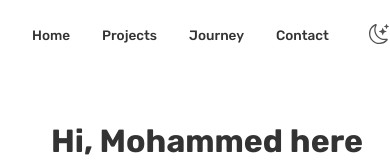
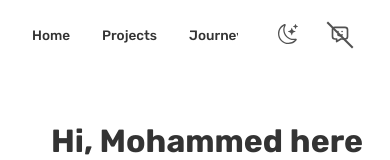
Before and after one commit to MohammedPathariya/MyPortfolio, a React (Create React App) app in the folder frontend/: page / in a window 390 px wide. Shown: the top 160 px of the page. Built offline with nearby package versions, Linux system fonts and the light colour scheme.

Commit message:
Added a scrolable feature to the header to accomodate smaller phones, still showing the chat widgit icon

```diff
--- a/frontend/src/components/Header.css
+++ b/frontend/src/components/Header.css
@@ -21,7 +21,7 @@
 .header-container {
   max-width: 1600px;
   width: 100%;
-  height: 100%;                /* match the 72px header */
+  height: 100%; /* match the 72px header */
   margin: 0 auto;
   display: flex;
   justify-content: center;
@@ -67,16 +67,14 @@
   padding: 0.5rem;
   cursor: pointer;
   color: var(--text-color);
-  /* UPDATED: Increased opacity to make icons darker/more prominent */
   opacity: 0.85;
   transition: opacity 0.2s, color 0.2s;
   position: relative;
-  outline: none; /* Removes the blue browser border on click/focus */
+  outline: none;
 }
 
-/* NEW: Specific adjustment for the sun icon in dark mode for visual balance */
 .dark .theme-toggle {
-  font-size: 1.6rem; /* Slightly larger to match the chat icon's visual weight */
+  font-size: 1.6rem;
 }
 
 .theme-toggle:hover,
@@ -85,34 +83,24 @@
   color: var(--accent-color);
 }
 
-/* Defines the initial state and transition for the strikethrough line */
 .chat-toggle::after {
   content: '';
   position: absolute;
-
-  /* --- Centering Logic --- */
   left: 50%;
-  /* Nudge the line slightly above the true vertical center for better visual balance. */
   top: 48%;
-
-  /* --- Sizing --- */
   width: 80%;
   height: 2px;
   background: currentColor;
-
-  /* --- Transformation & Animation --- */
   transform: translate(-50%, -50%) rotate(45deg) scaleX(0);
   transform-origin: center;
   opacity: 0;
   transition: transform 0.3s cubic-bezier(0.68, -0.55, 0.27, 1.55), opacity 0.2s ease-out;
 }
 
-/* Defines the final state of the line when the 'strikethrough' class is active */
 .chat-toggle.strikethrough::after {
   opacity: 1;
   transform: translate(-50%, -50%) rotate(45deg) scaleX(1);
 }
-
 
 /*──────────────────────────────────────────────────────────────────────────
    Push page content below fixed header
@@ -122,11 +110,11 @@ body {
 }
 
 /*──────────────────────────────────────────────────────────────────────────
-   Responsive tweaks: just shrink text slightly
+   Responsive tweaks: tablets
 ──────────────────────────────────────────────────────────────────────────*/
 @media (max-width: 768px) {
   .header-container {
-    gap: 1rem;  /* much smaller on tablets & phones */
+    gap: 1rem;
   }
   .nav-links a {
     font-size: 0.85rem;
@@ -135,30 +123,43 @@ body {
   .chat-toggle {
     font-size: 1.25rem;
   }
-  /* NEW: Also adjust the sun icon on mobile to keep it balanced */
   .dark .theme-toggle {
     font-size: 1.35rem;
   }
 }
 
-@media (max-width: 768px) {
-  /* Pack everything up against the left */
+/*──────────────────────────────────────────────────────────────────────────
+   Responsive tweaks: small phones (e.g. iPhone 12 Pro)
+──────────────────────────────────────────────────────────────────────────*/
+@media (max-width: 420px) {
   .header-container {
-    justify-content: flex-start;
-    position: fixed
+    gap: 0.75rem;
+    justify-content: space-between;
+    padding: 0 0.75rem;
+    flex-wrap: nowrap; /* Prevent wrapping */
   }
 
-  /* Put a small gap between the links and the toggles */
+  .nav-links {
+    gap: 1rem;
+    flex: 1;
+    justify-content: flex-start;
+    flex-wrap: nowrap;
+    overflow-x: auto; /* Optional: allow horizontal scroll if needed */
+  }
+
+  .nav-links a {
+    font-size: 0.9rem;
+    white-space: nowrap;
+  }
+
   .header-controls {
-    margin-left: 1rem;  /* adjust as needed */
+    flex-shrink: 0;
+    gap: 0.5rem;
+  }
+
+  .chat-toggle,
+  .theme-toggle {
+    flex-shrink: 0;
+    font-size: 1.2rem;
   }
 }
-
-@media (max-width: 480px) {
-  .nav-links {
-    gap: 1rem;
-  }
-  .header-controls {
-    gap: 0.5rem;
-  }
-}
```
